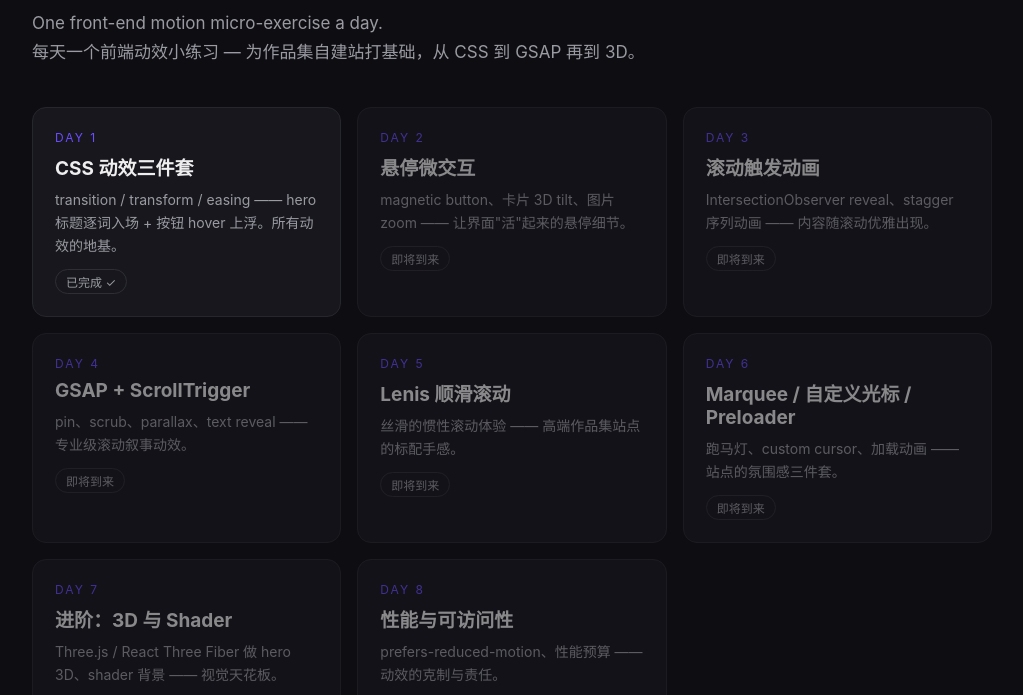
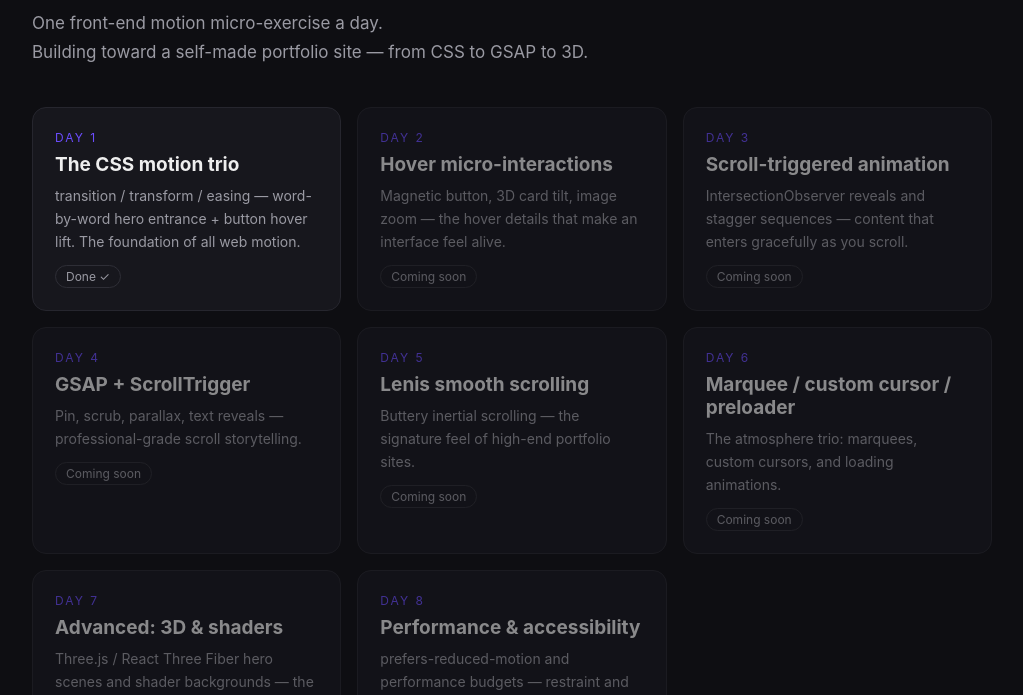
Before and after one commit to cjwmay/motion-library, a plain HTML site: page index.html in a window 1280 px wide. Shown: the part 100-795 px from the top of the page, without its empty margins (128-1151 px from the left). Drawn offline with Linux system fonts and the light colour scheme.

Commit message:
Translate index.html to English

```diff
--- a/index.html
+++ b/index.html
@@ -1,14 +1,14 @@
 <!DOCTYPE html>
-<html lang="zh-CN">
+<html lang="en">
 <head>
 <meta charset="UTF-8">
 <meta name="viewport" content="width=device-width, initial-scale=1.0">
-<title>Motion Library · 每天一个前端动效小练习</title>
+<title>Motion Library · One front-end motion micro-exercise a day</title>
 <style>
   :root { --bg: #0e0e12; --card: #17171d; --text: #eee; --muted: #9a9aa3; --accent: #6c4dff; }
   * { box-sizing: border-box; }
   body {
-    font-family: -apple-system, "PingFang SC", "Microsoft YaHei", "Helvetica Neue", sans-serif;
+    font-family: -apple-system, "Helvetica Neue", "Segoe UI", sans-serif;
     background: var(--bg); color: var(--text);
     margin: 0; padding: 48px 24px 80px;
   }
@@ -40,63 +40,63 @@
 <div class="wrap">
   <header>
     <h1>Motion Library<span class="dot">.</span></h1>
-    <p class="sub">One front-end motion micro-exercise a day.<br>每天一个前端动效小练习 — 为作品集自建站打基础，从 CSS 到 GSAP 再到 3D。</p>
+    <p class="sub">One front-end motion micro-exercise a day.<br>Building toward a self-made portfolio site — from CSS to GSAP to 3D.</p>
   </header>
 
   <div class="grid">
     <a class="card" href="lessons/day-01-css-basics/">
       <div class="day">Day 1</div>
-      <h2>CSS 动效三件套</h2>
-      <p>transition / transform / easing —— hero 标题逐词入场 + 按钮 hover 上浮。所有动效的地基。</p>
-      <span class="tag">已完成 ✓</span>
+      <h2>The CSS motion trio</h2>
+      <p>transition / transform / easing — word-by-word hero entrance + button hover lift. The foundation of all web motion.</p>
+      <span class="tag">Done ✓</span>
     </a>
     <div class="card soon">
       <div class="day">Day 2</div>
-      <h2>悬停微交互</h2>
-      <p>magnetic button、卡片 3D tilt、图片 zoom —— 让界面"活"起来的悬停细节。</p>
-      <span class="tag">即将到来</span>
+      <h2>Hover micro-interactions</h2>
+      <p>Magnetic button, 3D card tilt, image zoom — the hover details that make an interface feel alive.</p>
+      <span class="tag">Coming soon</span>
     </div>
     <div class="card soon">
       <div class="day">Day 3</div>
-      <h2>滚动触发动画</h2>
-      <p>IntersectionObserver reveal、stagger 序列动画 —— 内容随滚动优雅出现。</p>
-      <span class="tag">即将到来</span>
+      <h2>Scroll-triggered animation</h2>
+      <p>IntersectionObserver reveals and stagger sequences — content that enters gracefully as you scroll.</p>
+      <span class="tag">Coming soon</span>
     </div>
     <div class="card soon">
       <div class="day">Day 4</div>
       <h2>GSAP + ScrollTrigger</h2>
-      <p>pin、scrub、parallax、text reveal —— 专业级滚动叙事动效。</p>
-      <span class="tag">即将到来</span>
+      <p>Pin, scrub, parallax, text reveals — professional-grade scroll storytelling.</p>
+      <span class="tag">Coming soon</span>
     </div>
     <div class="card soon">
       <div class="day">Day 5</div>
-      <h2>Lenis 顺滑滚动</h2>
-      <p>丝滑的惯性滚动体验 —— 高端作品集站点的标配手感。</p>
-      <span class="tag">即将到来</span>
+      <h2>Lenis smooth scrolling</h2>
+      <p>Buttery inertial scrolling — the signature feel of high-end portfolio sites.</p>
+      <span class="tag">Coming soon</span>
     </div>
     <div class="card soon">
       <div class="day">Day 6</div>
-      <h2>Marquee / 自定义光标 / Preloader</h2>
-      <p>跑马灯、custom cursor、加载动画 —— 站点的氛围感三件套。</p>
-      <span class="tag">即将到来</span>
+      <h2>Marquee / custom cursor / preloader</h2>
+      <p>The atmosphere trio: marquees, custom cursors, and loading animations.</p>
+      <span class="tag">Coming soon</span>
     </div>
     <div class="card soon">
       <div class="day">Day 7</div>
-      <h2>进阶：3D 与 Shader</h2>
-      <p>Three.js / React Three Fiber 做 hero 3D、shader 背景 —— 视觉天花板。</p>
-      <span class="tag">即将到来</span>
+      <h2>Advanced: 3D &amp; shaders</h2>
+      <p>Three.js / React Three Fiber hero scenes and shader backgrounds — the visual ceiling.</p>
+      <span class="tag">Coming soon</span>
     </div>
     <div class="card soon">
       <div class="day">Day 8</div>
-      <h2>性能与可访问性</h2>
-      <p>prefers-reduced-motion、性能预算 —— 动效的克制与责任。</p>
-      <span class="tag">即将到来</span>
+      <h2>Performance &amp; accessibility</h2>
+      <p>prefers-reduced-motion and performance budgets — restraint and responsibility in motion.</p>
+      <span class="tag">Coming soon</span>
     </div>
   </div>
 
   <footer>
-    Built while learning — 每天一节微课堂，学完即存档。<br>
-    在 StackBlitz 里打开这个 repo 即可运行每一课。
+    Built while learning — one micro-lesson a day, archived as I go.<br>
+    Open this repo in StackBlitz to run every lesson.
   </footer>
 </div>
 </body>
```
